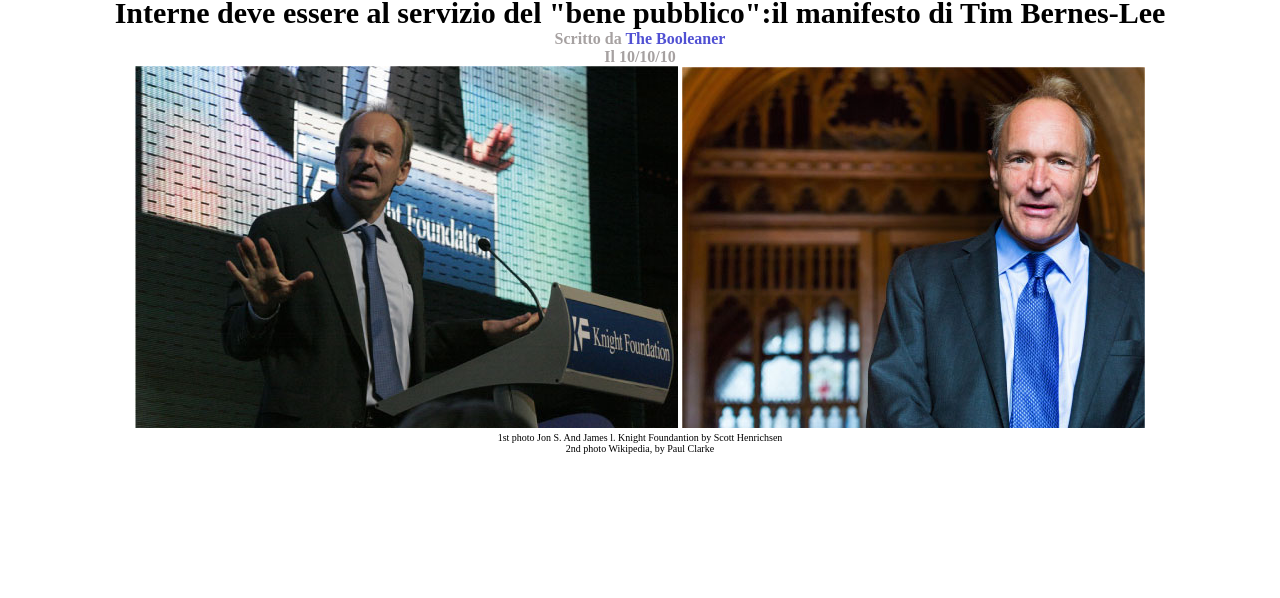
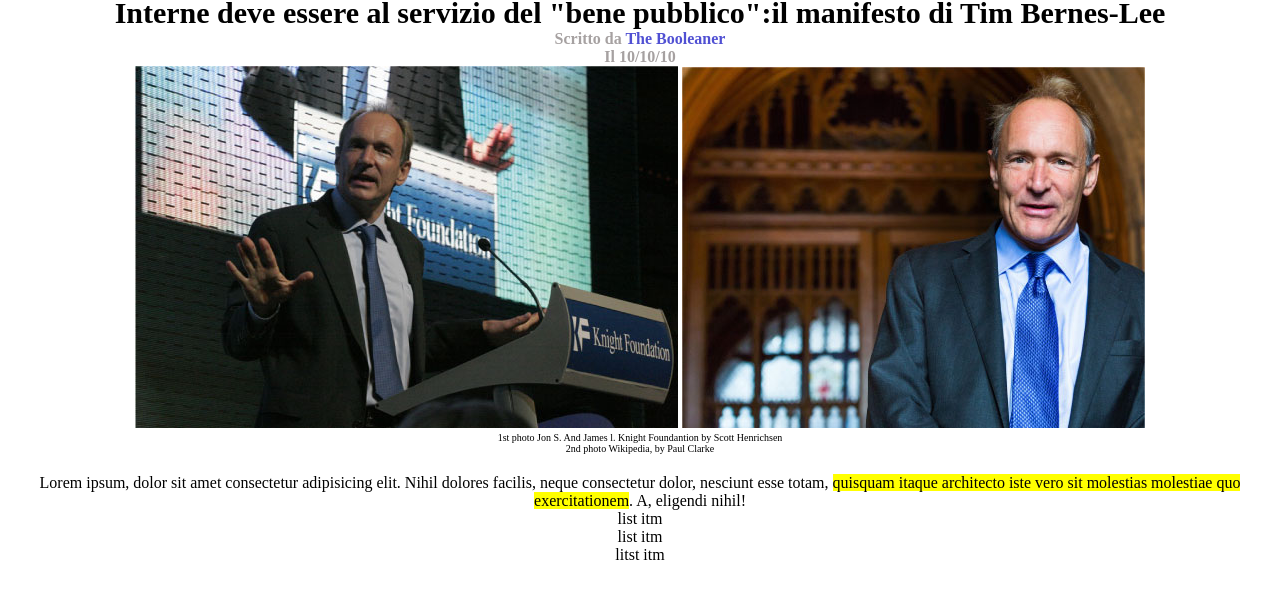
Before and after one commit to JanLascala/html-css-booleaner, a plain HTML site: page index.html in a window 1280 px wide. Shown: the part 78-676 px from the top of the page. Drawn offline with Linux system fonts and the light colour scheme.

Commit message:
section 2  text and list

```diff
--- a/assets/style/style.css
+++ b/assets/style/style.css
@@ -40,3 +40,11 @@ h4 {
 #photonotes {
     font-size: 10px;
 }
+
+#maintext {
+    padding-top: 20px;
+}
+
+ul {
+    list-style: disc;
+}
--- a/index.html
+++ b/index.html
@@ -27,6 +27,25 @@
                     Clarke</p>
             </div>
         </section>
+        <!--section 2 text and list-->
+        <section>
+            <p id="maintext">Lorem ipsum, dolor sit amet consectetur adipisicing elit. Nihil dolores facilis, neque
+                consectetur dolor, nesciunt esse totam, <mark>quisquam itaque architecto iste vero sit molestias
+                    molestiae quo
+                    exercitationem</mark>. A, eligendi nihil!</p>
+            <div>
+                <ul>
+                    <li>list itm</li>
+                    <li>list itm</li>
+                    <li>litst itm</li>
+
+                </ul>
+            </div>
+
+
+
+
+        </section>
     </main>
     <footer></footer>
 
```
